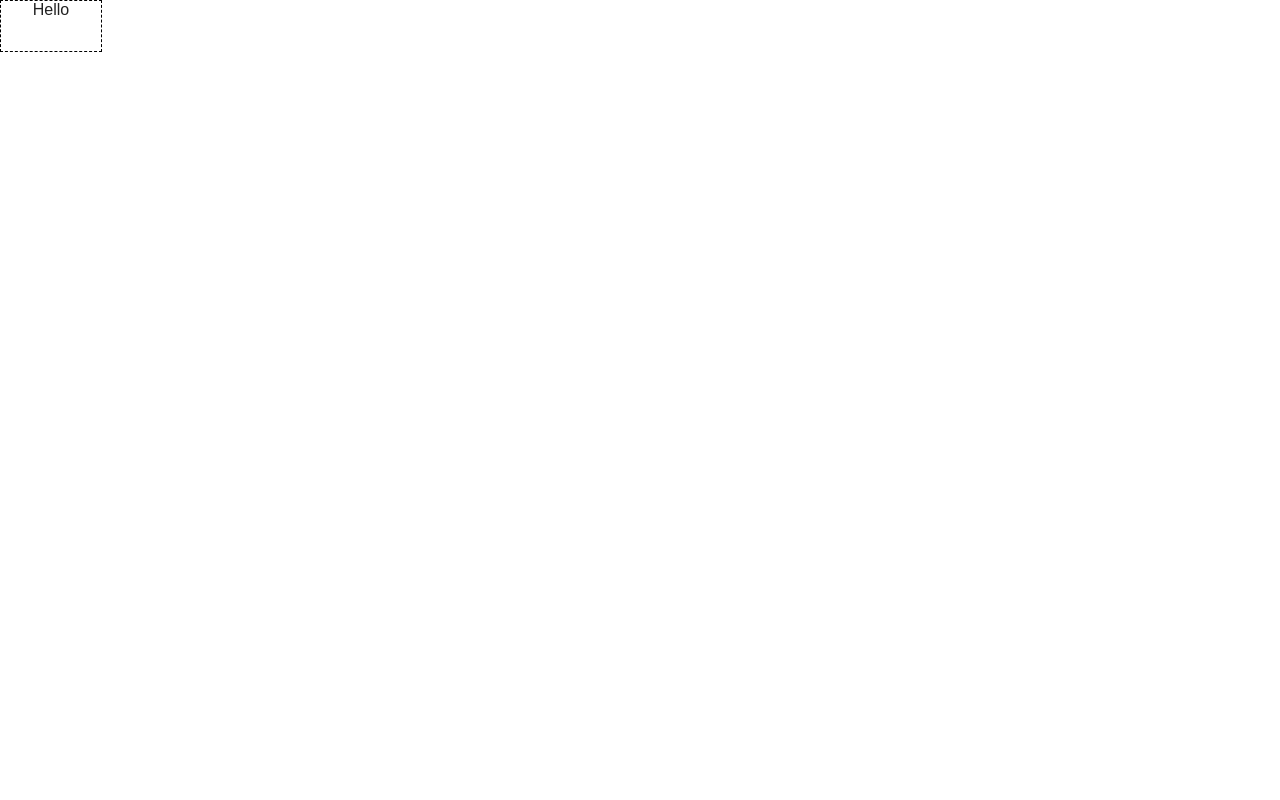
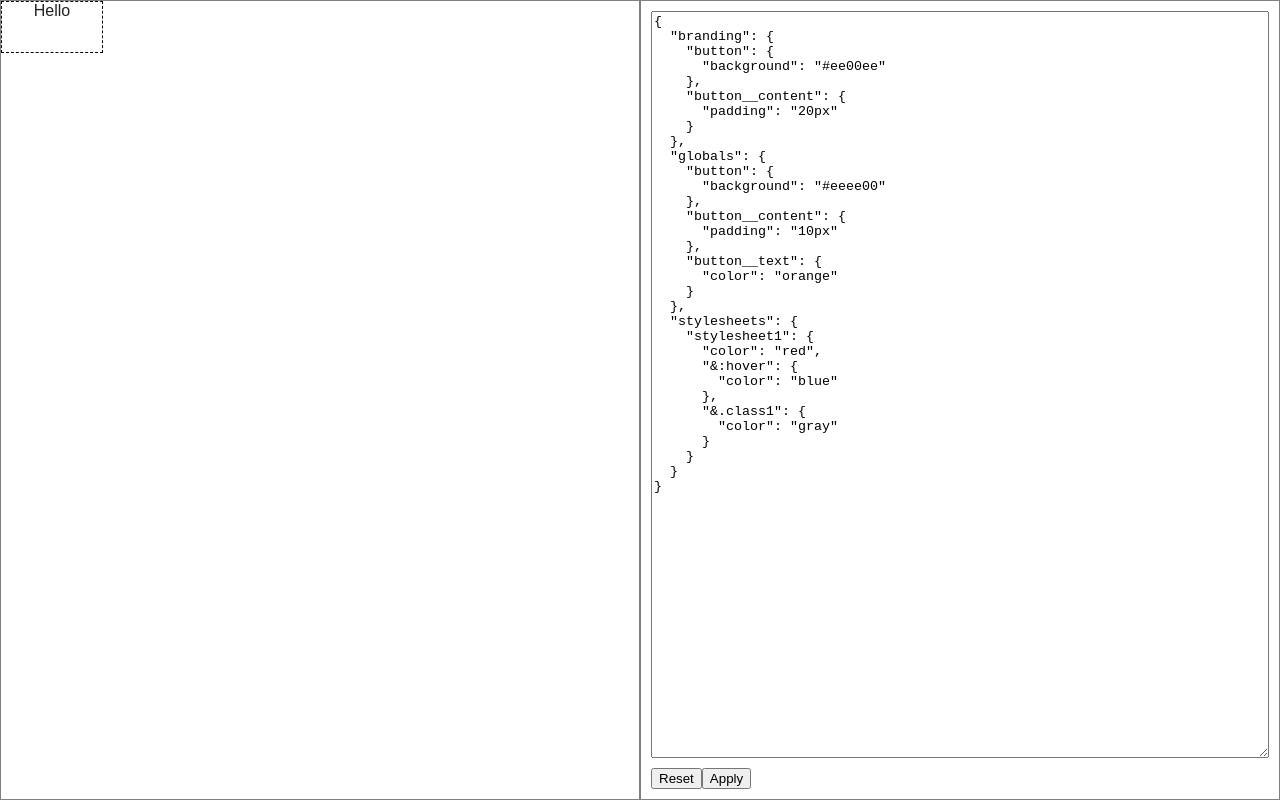
Before and after one commit to Scit/stles, a React (Create React App) app: page / in a window 1280 px wide. Built offline with nearby package versions, Linux system fonts and the light colour scheme.

Commit message:
Add redux

```diff
--- a/package.json
+++ b/package.json
@@ -7,7 +7,9 @@
     "prop-types": "^15.6.1",
     "react": "^16.4.0",
     "react-dom": "^16.4.0",
-    "react-scripts": "1.1.4"
+    "react-redux": "^5.0.7",
+    "react-scripts": "1.1.4",
+    "redux": "^4.0.0"
   },
   "scripts": {
     "start": "NODE_PATH=src; react-scripts start",
--- a/src/App.css
+++ b/src/App.css
@@ -1,28 +1,32 @@
-.App {
-  text-align: center;
+html,
+body,
+#root,
+.pane {
+    height: 100%;
 }
 
-.App-logo {
-  animation: App-logo-spin infinite 20s linear;
-  height: 80px;
+.pane {
+    width: 100%;
+    display: flex;
 }
 
-.App-header {
-  background-color: #222;
-  height: 150px;
-  padding: 20px;
-  color: white;
+.pane__left,
+.pane__right {
+    flex: 1;
+    border: 1px solid gray;
 }
 
-.App-title {
-  font-size: 1.5em;
+.pane__right {
+    display: flex;
+    flex-direction: column;
 }
 
-.App-intro {
-  font-size: large;
+.pane__textarea {
+    flex: 1;
+    margin: 10px;
+    box-sizing: border-box;
 }
 
-@keyframes App-logo-spin {
-  from { transform: rotate(0deg); }
-  to { transform: rotate(360deg); }
+.pane__buttonContainer {
+    padding: 0 10px 10px;
 }
--- a/src/App.js
+++ b/src/App.js
@@ -1,15 +1,63 @@
 import React, { Component } from 'react';
+import PropTypes from 'prop-types';
+import { connect } from 'react-redux';
+
+import * as actions from 'actions';
 import StyleProvider from 'containers/StyleProvider';
 import Button from 'components/Button';
+import './App.css';
 
 class App extends Component {
+    static propTypes = {
+        resetConfiguration: PropTypes.func,
+        loadConfiguration: PropTypes.func,
+        store: PropTypes.object
+    };
+
+    componentDidMount() {
+        this.props.resetConfiguration();
+    }
+
     render() {
+        const value = JSON.stringify(this.props.store, null, 2);
+
         return (
-            <StyleProvider>
-                <Button>Hello</Button>
-            </StyleProvider>
+            <div className="pane">
+                <div className="pane__left">
+                    <StyleProvider>
+                        <Button>Hello</Button>
+                    </StyleProvider>
+                </div>
+                <div className="pane__right">
+                    <textarea className="pane__textarea" value={value} onChange={() => {}} />
+                    <div className="pane__buttonContainer">
+                        <button>Reset</button>
+                        <button>Apply</button>
+                    </div>
+                </div>
+            </div>
         );
     }
 }
 
-export default App;
+const mapStateToProps = (state) => {
+    return {
+        store: state
+    }
+};
+
+const mapDispatchToProps = (dispatch) => {
+    return {
+        resetConfiguration: () => {
+            dispatch(actions.resetConfiguration())
+        },
+        loadConfiguration: (newConfiguration) => {
+            dispatch(actions.updateConfiguration(newConfiguration))
+        }
+    }
+};
+
+export default connect(
+    mapStateToProps,
+    mapDispatchToProps
+)(App);
--- /dev/null
+++ b/src/actions/constants.js
@@ -0,0 +1 @@
+export const ACTION_LOAD = 'ACTION_LOAD';
--- /dev/null
+++ b/src/actions/index.js
@@ -0,0 +1,18 @@
+import dataProvider from 'services/dataProvider';
+import {
+    ACTION_LOAD
+} from './constants';
+
+export const updateConfiguration = function(newConfiguration) {
+    return {
+        type: ACTION_LOAD,
+        payload: newConfiguration
+    }
+};
+
+export const resetConfiguration = function() {
+    return {
+        type: ACTION_LOAD,
+        payload: dataProvider.getDefaultConfiguration()
+    }
+};
--- a/src/containers/StyleProvider/index.js
+++ b/src/containers/StyleProvider/index.js
@@ -1,7 +1,6 @@
 import React from 'react';
 import PropTypes from 'prop-types';
 import ThemeContext from 'context/ThemeContext';
-import styleConfiguration from './styleConfiguration.json';
 
 export default class StyleProvider extends React.Component {
     static propTypes = {
@@ -12,13 +11,12 @@ export default class StyleProvider extends React.Component {
         super(props);
 
         this.state = {
-            styleConfiguration
         }
     }
 
     render() {
         return (
-            <ThemeContext.Provider value={this.state.styleConfiguration}>
+            <ThemeContext.Provider value={{}}>
                 {this.props.children}
             </ThemeContext.Provider>
         );
--- a/src/index.js
+++ b/src/index.js
@@ -4,5 +4,15 @@ import './index.css';
 import App from './App';
 import registerServiceWorker from './registerServiceWorker';
 
-ReactDOM.render(<App />, document.getElementById('root'));
+import { Provider } from 'react-redux';
+import { createStore } from 'redux';
+import reducer from 'reducers';
+
+const store = createStore(reducer);
+
+ReactDOM.render(
+    <Provider store={store}>
+        <App />
+    </Provider>,
+    document.getElementById('root'));
 registerServiceWorker();
--- /dev/null
+++ b/src/reducers/index.js
@@ -0,0 +1,11 @@
+import {
+    ACTION_LOAD
+} from 'actions/constants';
+
+export default function(state = {}, action) {
+    if (action.type === ACTION_LOAD) {
+        return action.payload
+    } else {
+        return state;
+    }
+}
--- /dev/null
+++ b/src/services/dataProvider/index.js
@@ -0,0 +1,9 @@
+import styleConfiguration from './styleConfiguration.json';
+
+class DataProvider {
+    getDefaultConfiguration() {
+        return styleConfiguration;
+    }
+}
+
+export default new DataProvider();
```
Also changed, not shown: src/services/dataProvider/styleConfiguration.json (renamed from src/containers/StyleProvider/styleConfiguration.json), 1 other file (tests, documents, lock files or other folders).
